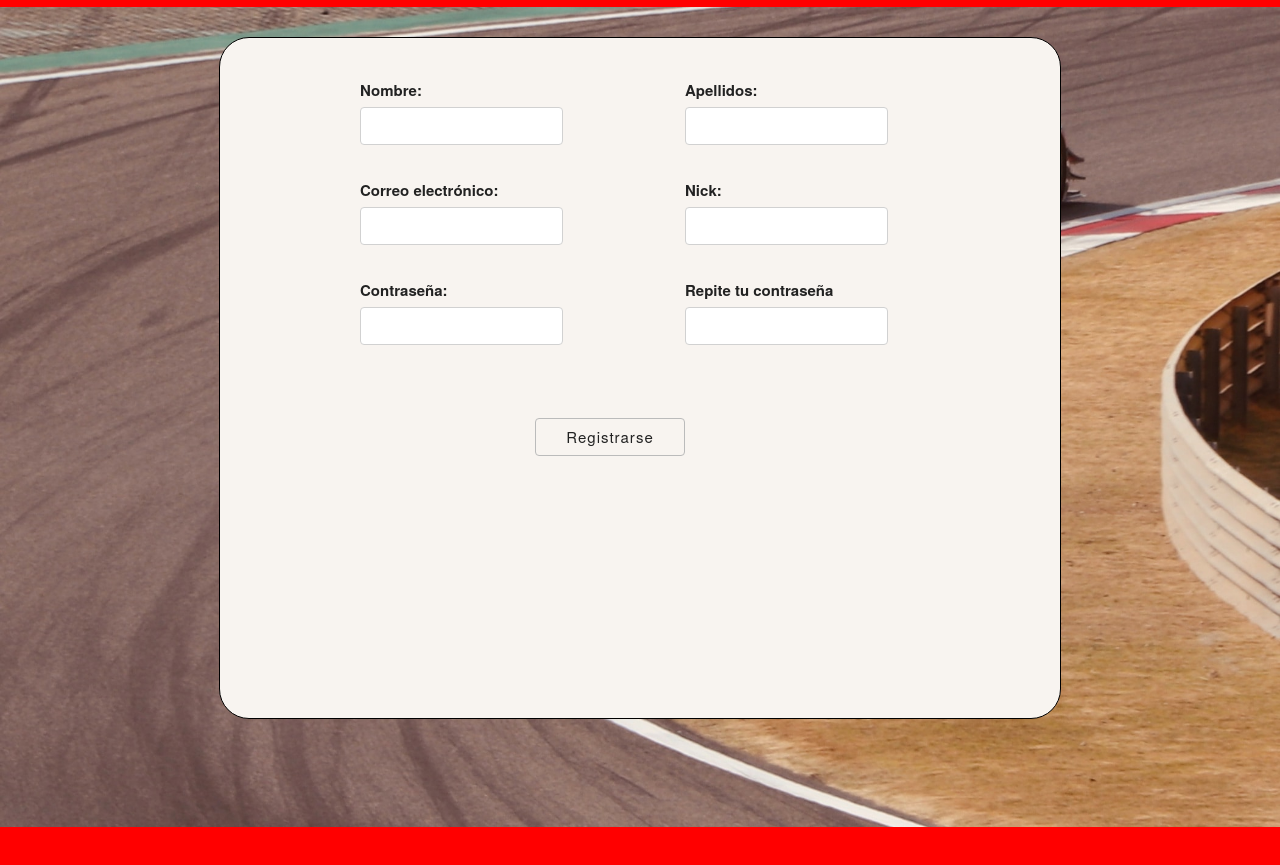
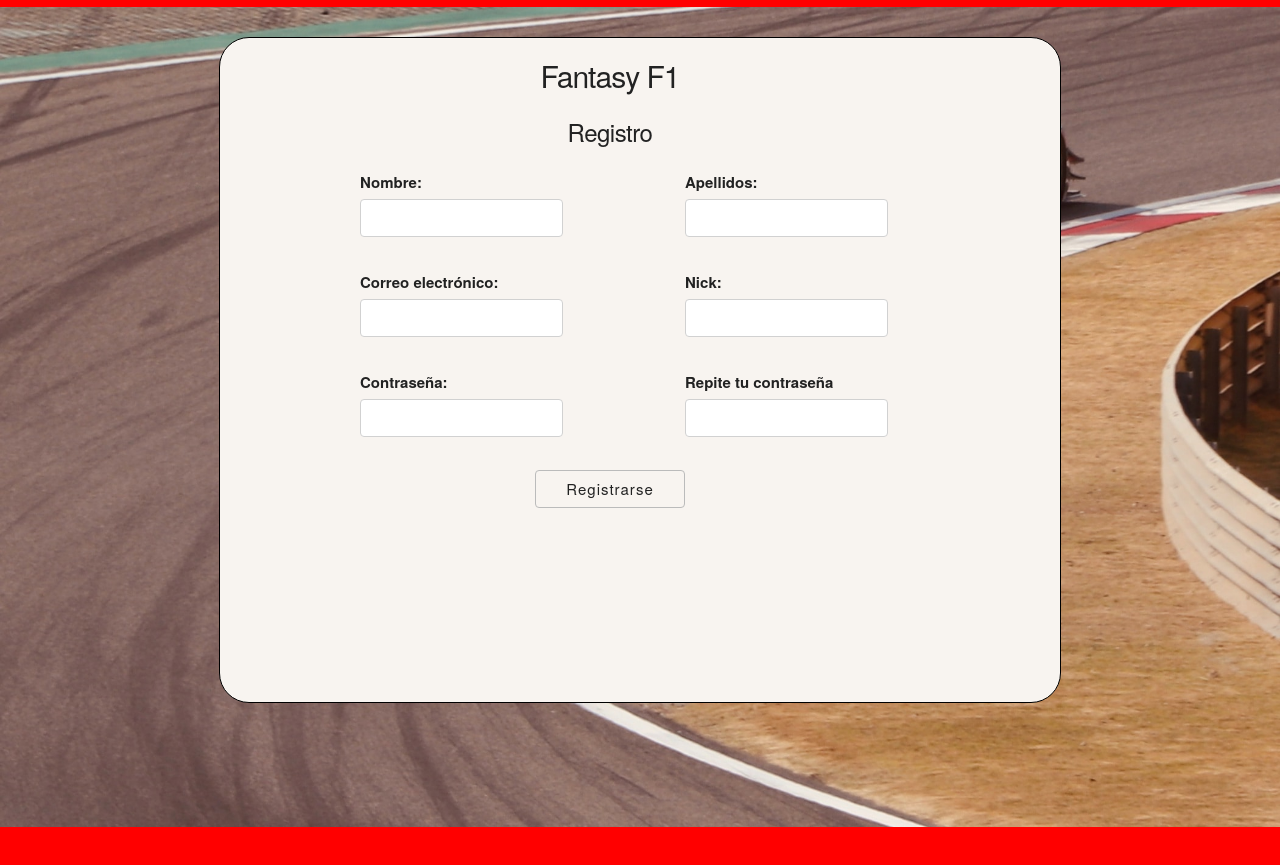
Before and after one commit to oscarMoreno02/fantasyFormula1, a website built with Parcel: page src/registro.html in a window 1280 px wide. Shown: the part 73-938 px from the top of the page. Built offline with nearby package versions, Linux system fonts and the light colour scheme.

Commit message:
registro-titulo de pagina

```diff
--- a/src/registro.html
+++ b/src/registro.html
@@ -19,8 +19,20 @@
 
 <div style=" height:90vh; display: flex; justify-content: center;" >
 
-    <div class="formulario" style="margin-top:30px;background-color: #f8f4f0; border:1px solid black ; width:700px; height: 80vh;border-radius: 30px;padding:40px 70px 0px 70px ; ">
+    <div class="formulario" style="margin-top:30px;background-color: #f8f4f0; border:1px solid black ; width:700px; height: 83vh;border-radius: 30px;padding:0px 70px 0px 70px ; ">
         <div class="container " style="">
+            <div class="row">
+                <div class="one column" style="width: 500px; border:1px ;padding-bottom: 0px;" >
+                    <div style="width: 100%; display: flex; justify-content:center;margin-top: 0px;"><h1>Fantasy F1</h1></div>
+                </div>
+
+            </div>
+            <div class="row">
+                <div class="one column" style="width: 500px; border:1px ;padding-bottom: 0px;" >
+                    <div style="width: 100%; display: flex; justify-content:center;margin-top: 0px;"><h5>Registro</h5></div>
+                </div>
+
+            </div>
             <div class="row" style=" width: 625px; height:70px;">
                 <div class="one column" style=" width:300px; height: 70px;">
                     <label for="nombre">Nombre:</label>
@@ -80,7 +92,7 @@
             </div>
             <div class="row">
                 <div class="one column" style="width: 500px; border:1px" >
-                    <div style="width: 100%; display: flex; justify-content:center;margin-top: 40px;"><button id="btn-registro">Registrarse</button></div>
+                    <div style="width: 100%; display: flex; justify-content:center;margin-top: 0px;"><button id="btn-registro">Registrarse</button></div>
 
 
                 </div>
```
